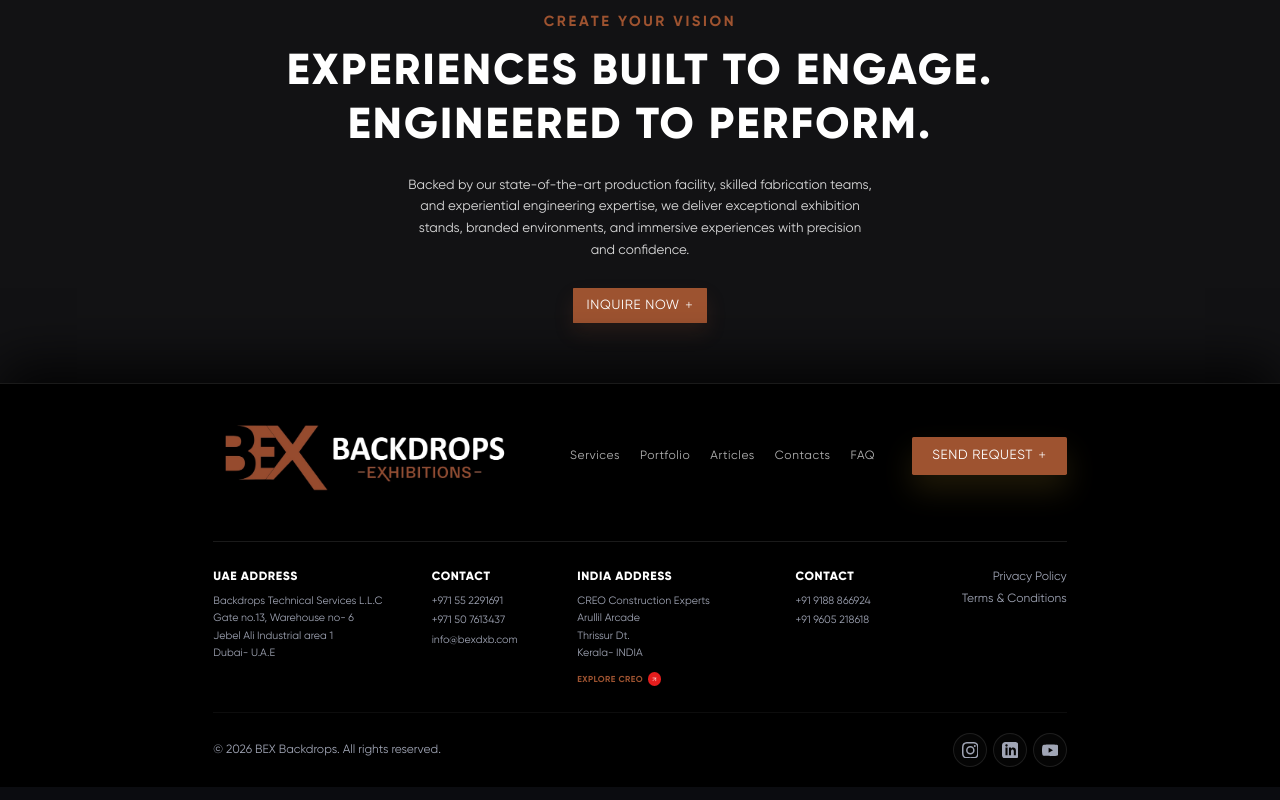
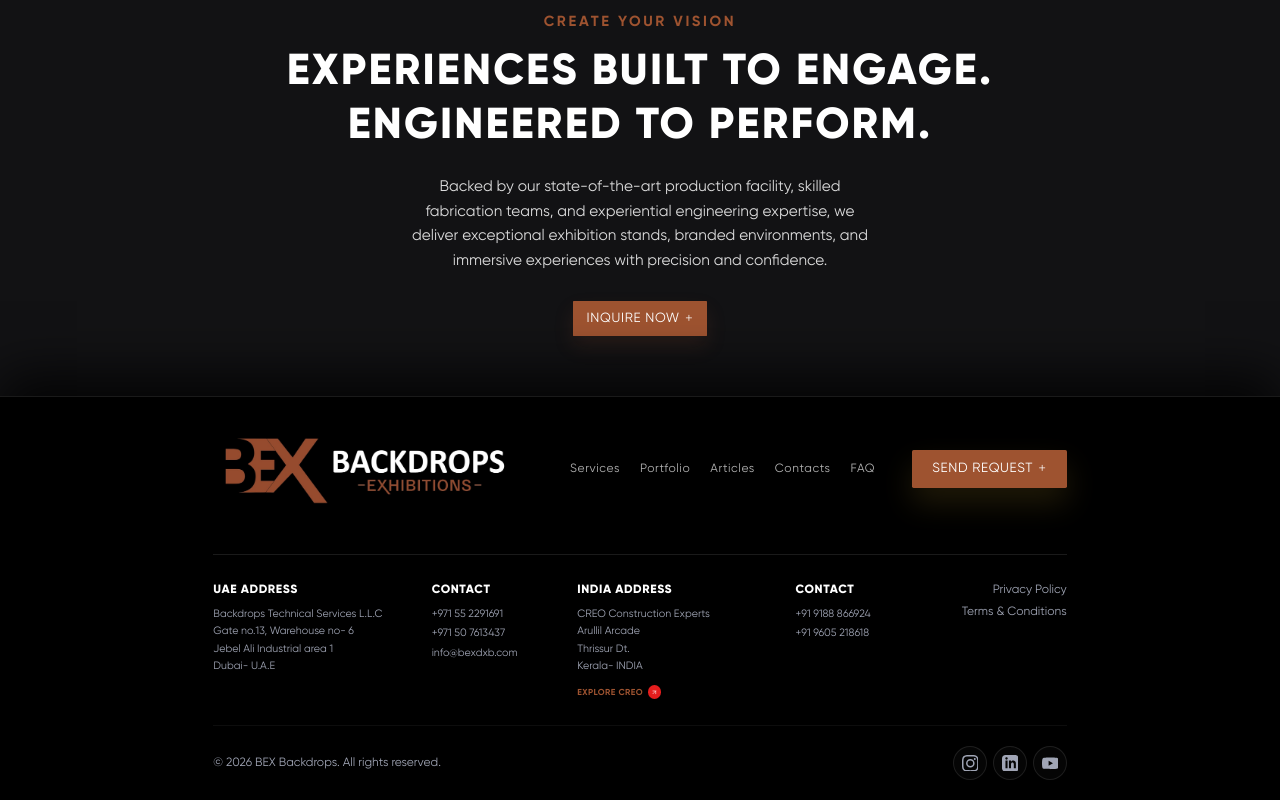
Before and after one commit to ansaralikunju311311/BackDrops, a React (Vite) app in the folder FrontEnd/: page / in a window 1280 px wide. Shown: the part 4988-5788 px from the top of the page. Built offline with nearby package versions, Linux system fonts and the light colour scheme; no server answers.

Commit message:
photo gallery

```diff
--- a/FrontEnd/src/components/Home.tsx
+++ b/FrontEnd/src/components/Home.tsx
@@ -1026,7 +1026,7 @@ const Home: React.FC = () => {
             </h2>
 
             {/* Description */}
-             <p className="font-circe font-normal text-white/85 leading-relaxed max-w-[70rem] mb-16" style={{ fontSize: '2.0rem' }}>
+             <p className="font-circe font-normal text-white/85 leading-relaxed max-w-[70rem] mb-16 text-[1.8rem] md:text-[2.3rem]">
               Backed by our state-of-the-art production facility, skilled fabrication teams, and experiential engineering expertise, we deliver exceptional exhibition stands, branded environments, and immersive experiences with precision and confidence.
             </p>
 
--- a/FrontEnd/src/components/PortfolioDetail.tsx
+++ b/FrontEnd/src/components/PortfolioDetail.tsx
@@ -325,7 +325,7 @@ const PortfolioDetail: React.FC = () => {
                 <h4 className="font-urw font-bold text-[1.8rem] text-brand-white/90 uppercase tracking-wide mb-3">Type of stand:</h4>
                 <ul className="flex flex-col gap-2">
                   {currentTypeOfStands.map((item: string, idx: number) => (
-                    <li key={idx} className="flex items-center gap-3 font-circe font-light text-[1.5rem] text-brand-text-muted">
+                    <li key={idx} className="flex items-center gap-3 font-circe font-medium text-[1.8rem] text-brand-text-muted">
                       <span className="w-2.5 h-2.5 bg-[#E51D1D] shrink-0" />
                       {item}
                     </li>
@@ -337,7 +337,7 @@ const PortfolioDetail: React.FC = () => {
                 <h4 className="font-urw font-bold text-[1.8rem] text-brand-white/90 uppercase tracking-wide mb-3">Type of event:</h4>
                 <ul className="flex flex-col gap-2">
                   {currentTypeOfEvents.map((item: string, idx: number) => (
-                    <li key={idx} className="flex items-center gap-3 font-circe font-light text-[1.5rem] text-brand-text-muted">
+                    <li key={idx} className="flex items-center gap-3 font-circe font-medium text-[1.8rem] text-brand-text-muted">
                       <span className="w-2.5 h-2.5 bg-[#E51D1D] shrink-0" />
                       {item}
                     </li>
```
